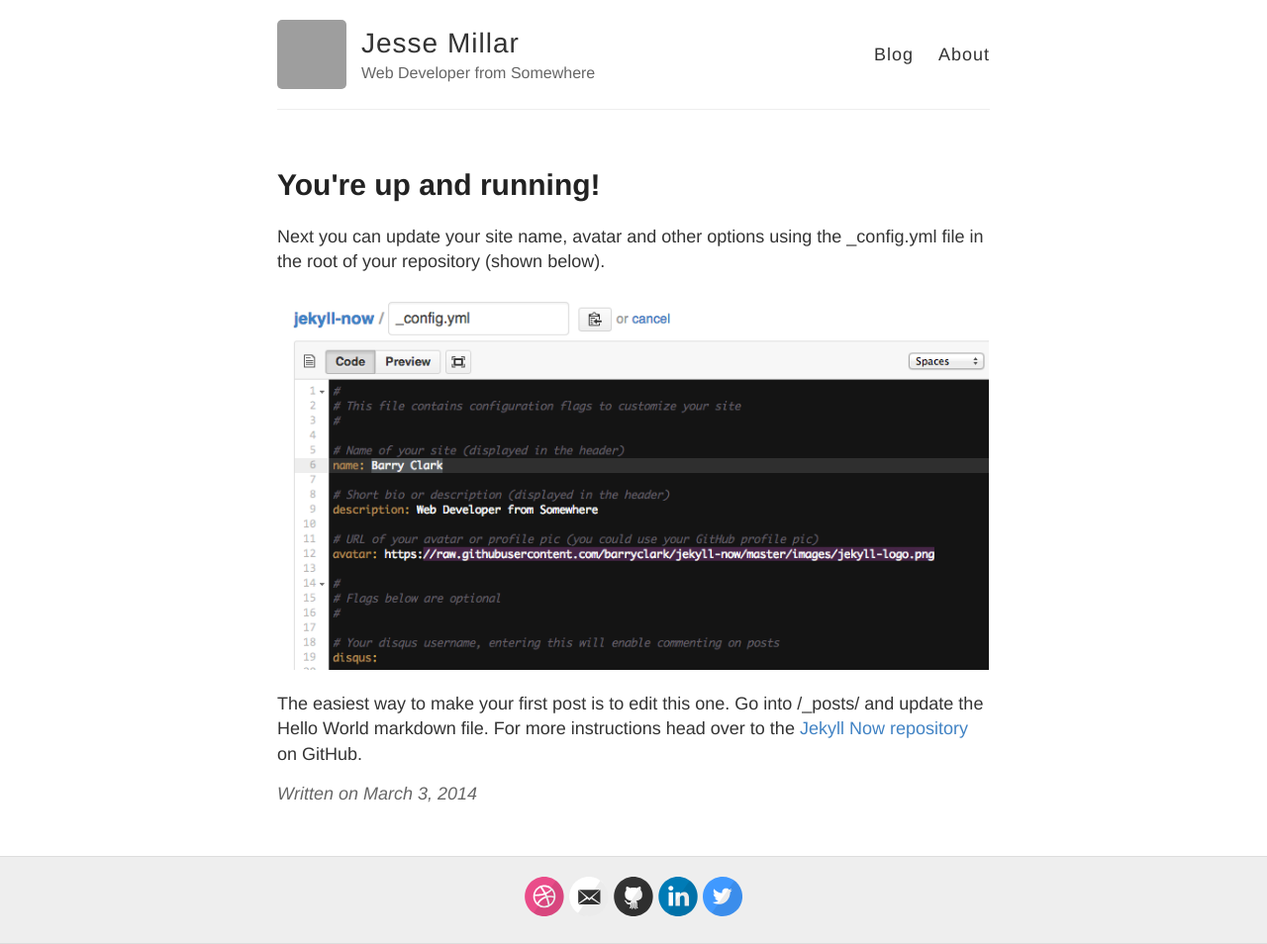
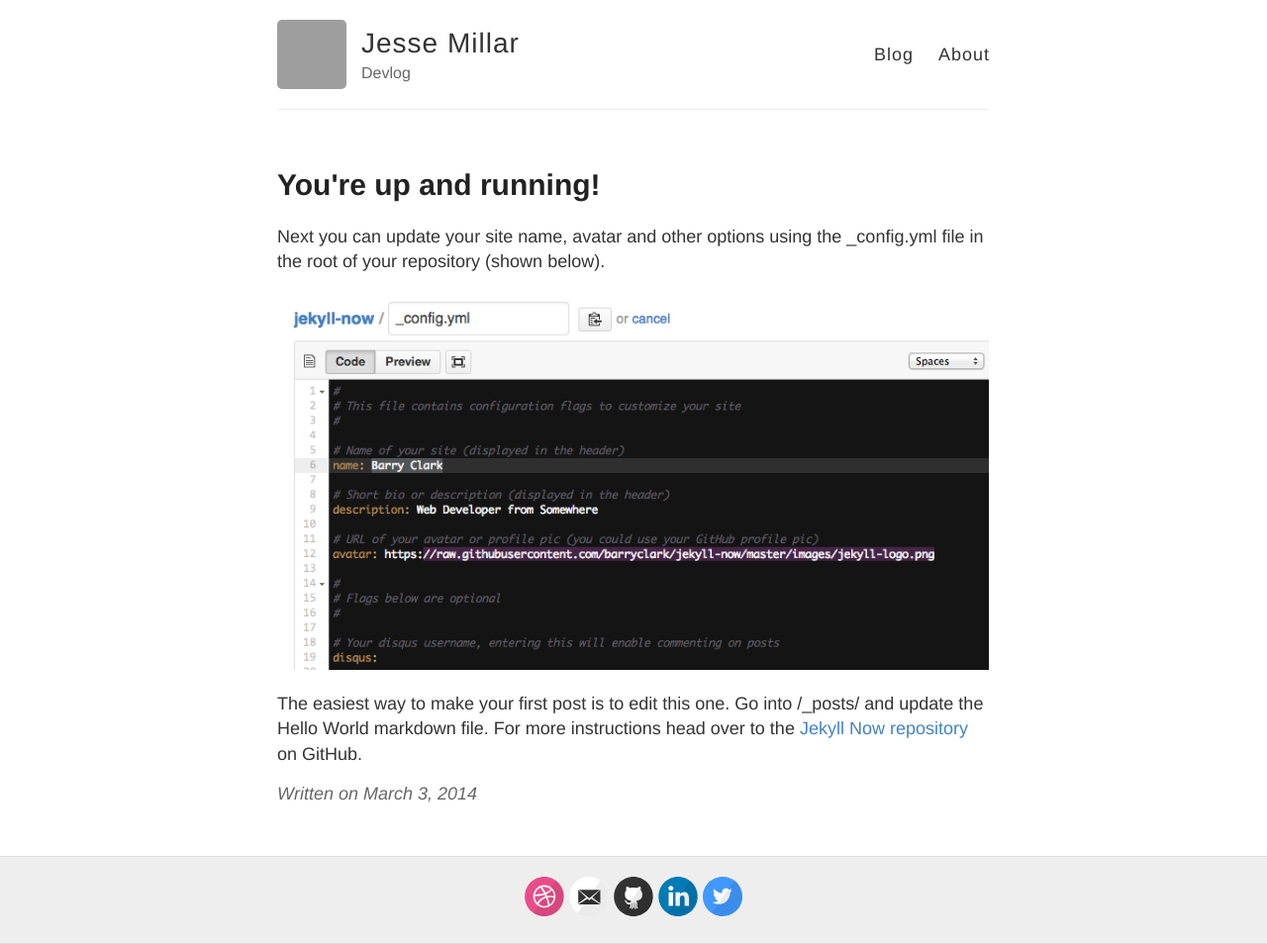
Before and after one commit to jessemillar/devlog, a Jekyll site: the page built from _posts/2014-3-3-Hello-World.md, in a window 1280 px wide. Shown: the whole page at 99% size. Built offline with Jekyll 4.4.1, drawn with Linux system fonts in a browser that asks for light colours; grey boxes are pictures that could not be loaded.

Commit message:
Updating description

```diff
--- a/_config.yml
+++ b/_config.yml
@@ -2,7 +2,7 @@
 name: Jesse Millar
 
 # Short bio or description (displayed in the header)
-description: Web Developer from Somewhere
+description: Devlog
 
 # URL of your avatar or profile pic (you could use your GitHub profile pic)
 avatar: http://gravatar.com/avatar/3b035bb42f7d63b407e996171bb53e2e?s=200
```
